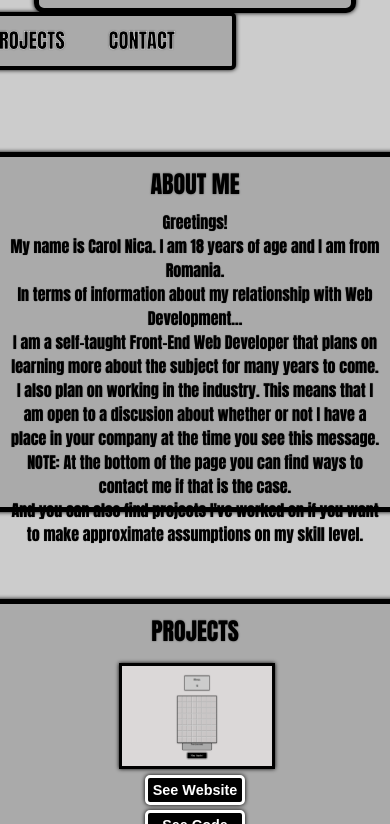
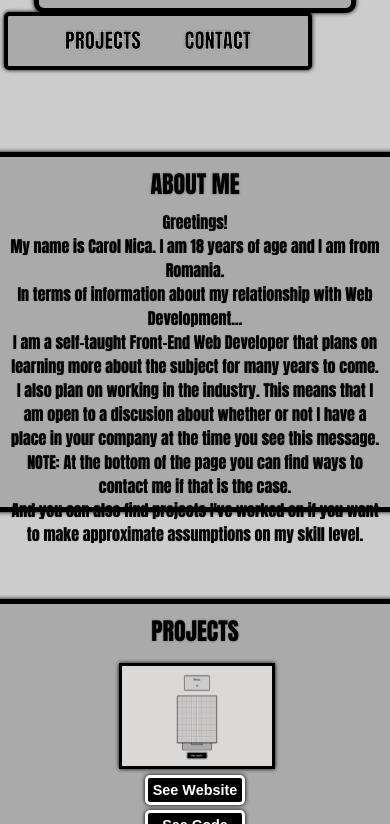
Before and after one commit to carolnica/carolnicaPersonalPortfolio.github.io, a plain HTML site: page index.html in a window 390 px wide. Shown: the part 174-998 px from the top of the page. Drawn offline with Linux system fonts and the light colour scheme.

Commit message:
Add files via upload

```diff
--- a/style.css
+++ b/style.css
@@ -49,7 +49,6 @@ body {
     border: 4px solid #000;
     border-radius: 5px;
     margin-top: 22vh;
-    margin-left: -500px;
     display: flex;
     justify-content: center;
     align-items: center;
@@ -60,6 +59,15 @@ body {
     position: sticky;
     top: 0;
     z-index: 3;
+}
+
+
+
+@media (max-width: 600px) {
+    #navigation {
+        left: 50vw;
+        transform: translate(-20vw);
+    }
 }
 
 ul {
```
